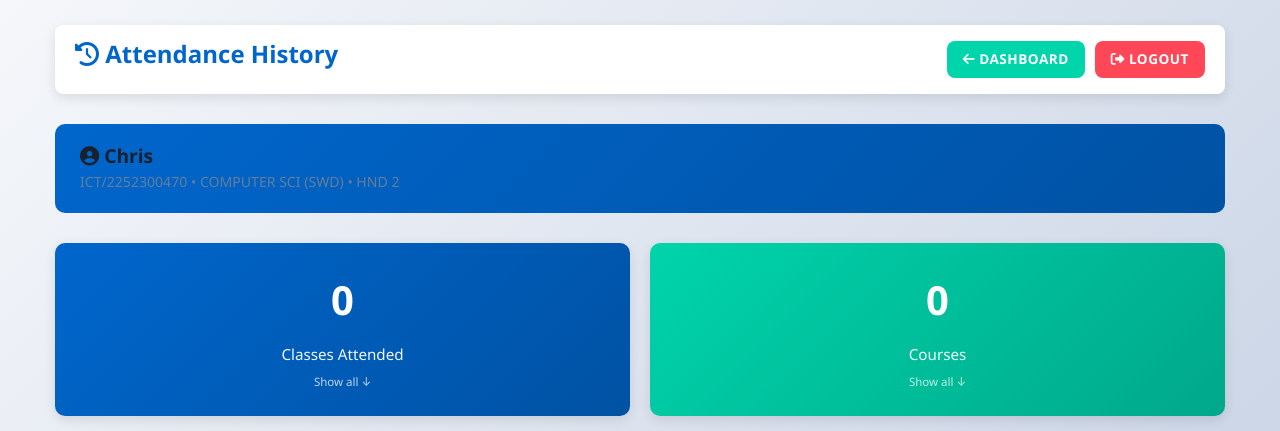
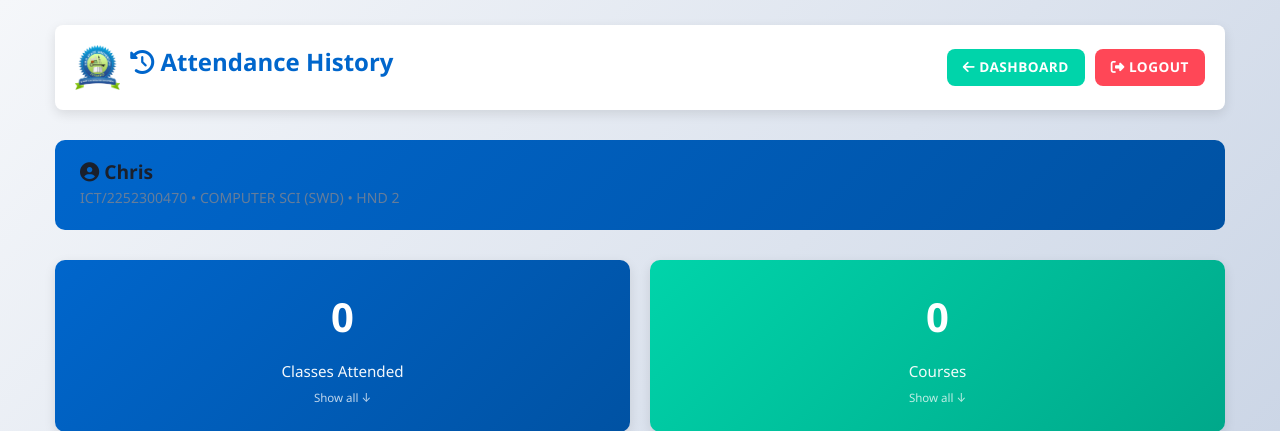
Before and after one commit to softpro-github/geofencing_attendance_system, a PHP site: page /student_history in a window 1280 px wide. Shown: the top 431 px of the page. Run offline with PHP 8.4, Linux system fonts and the light colour scheme; a user stored in the database is signed in; data comes from the database, SQL or seed files in the repository.

Commit message:
Add screenshots, logo to navbars, update levels to 100-400, README updates
- Added 10 screenshots to assets/img and README
- Added logo to navbar across all dashboard pages
- Changed academic levels from ND1/ND2/HND1/HND2 to 100-400 Level
- Updated README screenshots section with correct filenames

Co-Authored-By: Claude Sonnet 4.6 <noreply@anthropic.com>

```diff
--- a/lecturer_dashboard.php
+++ b/lecturer_dashboard.php
@@ -193,7 +193,10 @@
   <div class="dashboard">
     <!-- Navigation Bar -->
     <div class="navbar">
-      <h2><i class="fas fa-chalkboard-user"></i> Lecturer Dashboard</h2>
+      <div class="navbar-brand">
+        <img src="assets/img/logo.png" alt="Logo">
+        <h2><i class="fas fa-chalkboard-user"></i> Lecturer Dashboard</h2>
+      </div>
       <div class="nav-actions">
         <a href="add_courses" class="btn btn-secondary btn-small">
           <i class="fas fa-plus-circle"></i> Add Course
--- a/lecturer_history.php
+++ b/lecturer_history.php
@@ -238,7 +238,10 @@ $csvParams = $csvParts ? '?' . implode('&', $csvParts) : '';
 
   <!-- Navbar -->
   <div class="navbar no-print">
-    <h2><i class="fas fa-history"></i> Session History</h2>
+    <div class="navbar-brand">
+      <img src="assets/img/logo.png" alt="Logo">
+      <h2><i class="fas fa-history"></i> Session History</h2>
+    </div>
     <div class="nav-actions">
       <a href="lecturer_dashboard" class="btn btn-secondary btn-small">
         <i class="fas fa-arrow-left"></i> Dashboard
--- a/student_dashboard.php
+++ b/student_dashboard.php
@@ -108,7 +108,10 @@ if (isset($_SESSION['status'])) {
 <body>
   <div class="dashboard">
     <div class="navbar">
-      <h2>Student Dashboard</h2>
+      <div class="navbar-brand">
+        <img src="assets/img/logo.png" alt="Logo">
+        <h2>Student Dashboard</h2>
+      </div>
       <div class="nav-actions">
         <a href="student_history" class="btn btn-secondary btn-small">
           <i class="fas fa-history"></i> History
--- a/student_history.php
+++ b/student_history.php
@@ -153,7 +153,10 @@ $printDate = date('d M Y, h:i A');
 
   <!-- Navbar -->
   <div class="navbar no-print">
-    <h2><i class="fas fa-history"></i> Attendance History</h2>
+    <div class="navbar-brand">
+      <img src="assets/img/logo.png" alt="Logo">
+      <h2><i class="fas fa-history"></i> Attendance History</h2>
+    </div>
     <div class="nav-actions">
       <a href="student_dashboard" class="btn btn-secondary btn-small">
         <i class="fas fa-arrow-left"></i> Dashboard
--- a/style.css
+++ b/style.css
@@ -117,6 +117,17 @@ p {
   border: none;
   color: var(--primary);
   font-size: 1.5rem;
+}
+
+.navbar-brand {
+  display: flex;
+  align-items: center;
+  gap: 10px;
+}
+
+.navbar-brand img {
+  height: 45px;
+  width: auto;
 }
 
 .nav-actions {
```
Also changed, not shown: add_courses.php (+8 -5 lines), docs/STUDENT_GUIDE.md (+1 -1 lines), index.php (+4 -4 lines), .htaccess, README.md, assets/img/ss-01-login.PNG (added), assets/img/ss-02-register.PNG (added), assets/img/ss-03-student-dashboard.PNG (added), assets/img/ss-04-attendance-checking.PNG (added), assets/img/ss-05-attendance-success.PNG (added), assets/img/ss-06-student-history.PNG (added), assets/img/ss-07-lecturer-dashboard.PNG (added), assets/img/ss-08-course-modal.PNG (added), assets/img/ss-09-lecturer-history.PNG (added), 1 more files.
